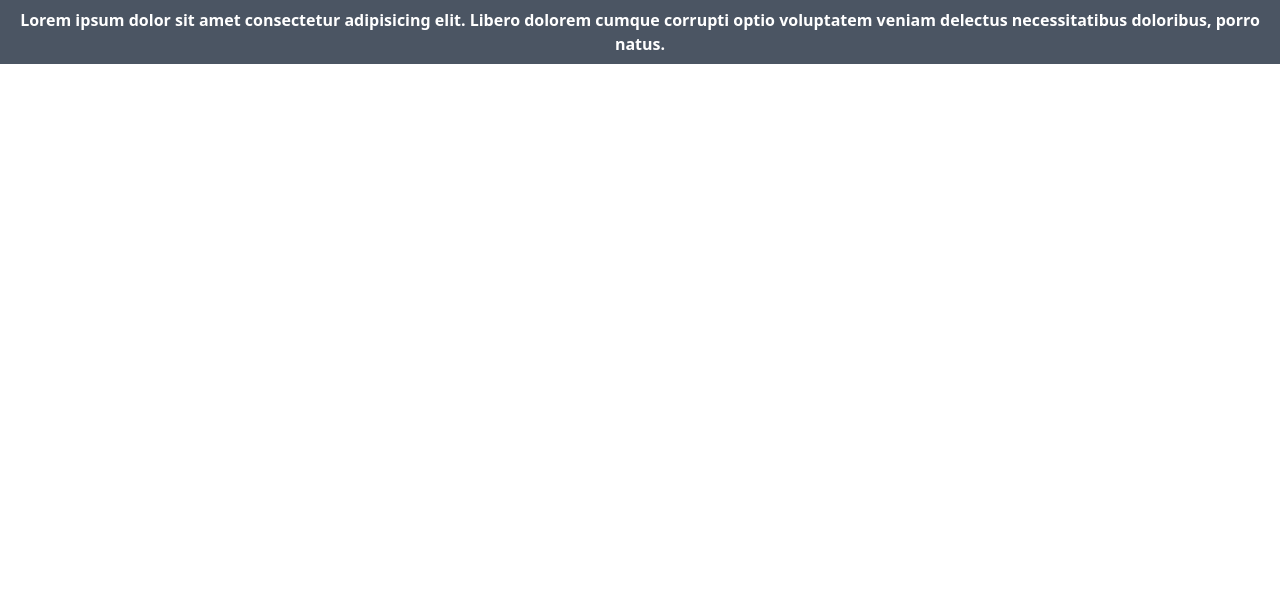
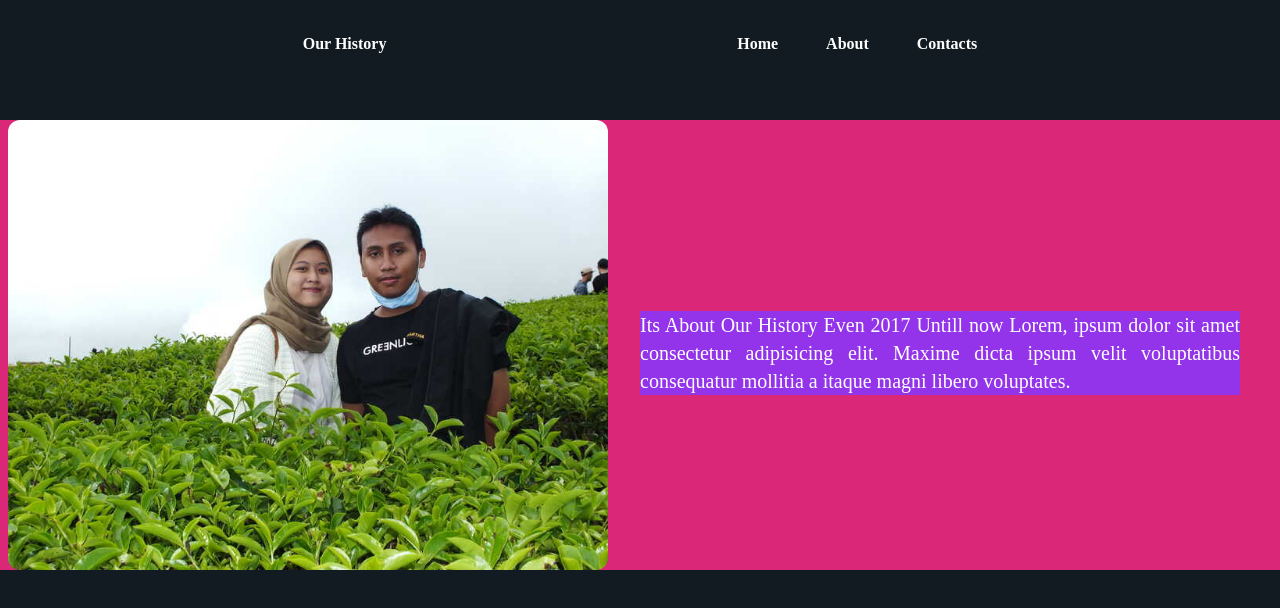
Before and after one commit to Ayano2304/Historycal, a website: page index.html in a window 1280 px wide. Drawn offline with nearby package versions, Linux system fonts and the light colour scheme; files that its build step writes are made by us from their sources; a web font is replaced by a local one.

Commit message:
Sudah ada Navbar

```diff
--- a/index.html
+++ b/index.html
@@ -14,9 +14,7 @@
     />
 
 	<!-- Font Poppins -->
-    <link rel="preconnect" href="https://fonts.googleapis.com" />
-    <link rel="preconnect" href="https://fonts.gstatic.com" crossorigin />
-    <link href="https://fonts.googleapis.com/css2?family=Poppins:wght@100;200;300;400;600;700&display=swap" rel="stylesheet" />
+    <link href="https://fonts.googleapis.com/css2?family=Tsukimi+Rounded&display=swap" rel="stylesheet">
 
     <!-- CSS -->
 	<link href="./asset/css/style.css" rel="stylesheet">
@@ -26,8 +24,32 @@
 
 </head>
 <body>
-	<div class="container xl:w-100 bg-gray-600">
-		<h1 class="text-white py-2 text-center font-semibold " >Lorem ipsum dolor sit amet consectetur adipisicing elit. Libero dolorem cumque corrupti optio voluptatem veniam delectus necessitatibus doloribus, porro natus.</h1>
+	<div class="w-100 flex  py-8 justify-evenly" >
+		<div class="logo font-Tsukimi font-bold">Our History</div>
+		<ul class="flex">
+			<li><a href="#home">Home</a></li>
+			<!-- <li>
+				<label for="cars">Choose a car:</label>
+				<select name="cars" id="cars">
+				<option value="volvo">Volvo</option>
+				<option value="saab">Saab</option>
+				<option value="mercedes">Mercedes</option>
+				<option value="audi">Audi</option>
+				</select>
+			</li> -->
+			<li><a href="#about">About</a></li>
+			<li><a href="#contact">Contacts</a></li>
+		</ul>
+	</div>
+
+	<div class="second  bg-pink-600 flex items-center md:flex-row sm:flex-col mt-8" >
+		<div class="side ">
+			<img src="asset/img/DSCF8090.JPG" alt="" srcset=""
+			class="rounded-xl ml-2  object-cover ">
+		</div>
+
+		<div class="text mt-4 mx-10 bg-purple-600 sm:content-center"><p class="text-xl">Its About Our History Even 2017 Untill now Lorem, ipsum dolor sit amet consectetur adipisicing elit. Maxime dicta ipsum velit voluptatibus consequatur mollitia a itaque magni libero voluptates.</p></div>
+
 	</div>
 
 	<script src="asset/js/script.js"></script>
--- a/src/input.css
+++ b/src/input.css
@@ -2,7 +2,49 @@
 @tailwind components;
 @tailwind utilities;
 
-*{
-    margin:0;
-    padding: 0;
+@layer base {
+
+    *{
+        /* border: 0.2px solid white; */
+        @apply font-Tsukimi;
+    }
+
+    body{
+        background-color: #111b21;
+        color: #fefefe;
+    }
+
+    li{
+        margin-left: 3rem;
+        font-weight: 700;
+    }
+
+    select{
+        appearance: none;
+        display: block;
+        outline: 0;
+        background: #111b21;
+        width: 100%;
+        height: 100%;
+        color: black;
+        cursor: pointer;
+        border: 1px solid black;
+        border-radius: 3px;
+    }
+
+    .contents{
+        width: 100%;
+        height: 100vh;
+    }
+
+    .side{
+
+        width: 50%;
+    }
+
+    .text{
+        width: 50%;
+        text-align: justify;
+    }
+
 }
--- a/tailwind.config.js
+++ b/tailwind.config.js
@@ -2,7 +2,11 @@
 module.exports = {
   content: ["./index.html"],
   theme: {
-    extend: {},
+    extend: {
+      fontFamily: {
+        'Tsukimi': 'Tsukimi Rounded'
+      },
+    },
   },
   plugins: [],
 }
```
Also changed, not shown: asset/css/style.css, asset/img/DSCF8090.JPG (added).
